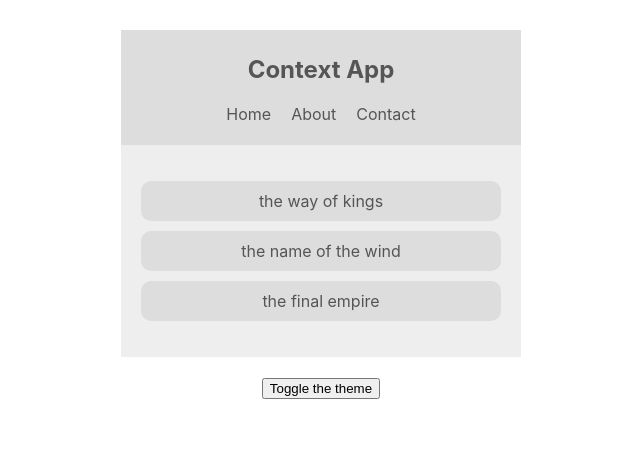
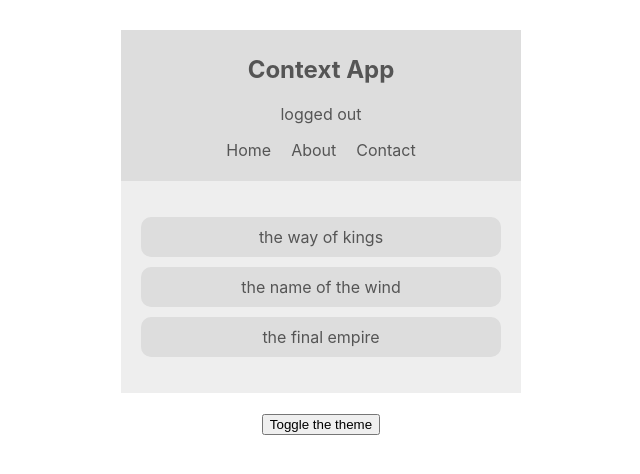
Before and after one commit to EriMiwa/context-app, a React (Create React App) app: page / in a window 1280 px wide. Shown: the top 474 px of the page, without its empty margins (319-959 px from the left). Built offline with nearby package versions, Linux system fonts and the light colour scheme.

Commit message:
add auth context

```diff
--- a/src/App.js
+++ b/src/App.js
@@ -3,15 +3,18 @@ import Navbar from './components/Navbar';
 import BookList from './components/BookList';
 import ThemeContextProvider from './contexts/ThemeContext';
 import ThemeToggle from './components/ThemeToggle';
+import AuthContextProvider from './contexts/AuthContext';
 
 
 function App() {
   return (
     <div className="App">
       <ThemeContextProvider>
-        <Navbar/>
-        <BookList/>
-        <ThemeToggle/>
+        <AuthContextProvider>
+          <Navbar/>
+          <BookList/>
+          <ThemeToggle/>
+        </AuthContextProvider>
       </ThemeContextProvider>
     </div>
   );
--- a/src/components/Navbar.js
+++ b/src/components/Navbar.js
@@ -1,16 +1,22 @@
 import React, {Component} from 'react'
 import { ThemeContext } from '../contexts/ThemeContext';
+import { AuthContext } from '../contexts/AuthContext';
 
 class Navbar extends Component {
   // static contextType = ThemeContext;
   render() {
     return (
-      <ThemeContext.Consumer>{(context) => {
-        const {isLightTheme, light, dark} = context;
+      <AuthContext.Consumer>{(authContext) => (
+        <ThemeContext.Consumer>{(themeContext) => {
+          const { isAuthenticated, toggleAuth } = authContext
+          const {isLightTheme, light, dark} = themeContext;
           const theme = isLightTheme ? light : dark;
           return (
             <nav style={{ background: theme.ui, color: theme.syntax }}>
             <h1>Context App</h1>
+            <div onClick={toggleAuth}>
+              { isAuthenticated ? 'logged in' : 'logged out'}
+            </div>
             <ul>
               <li>Home</li>
               <li>About</li>
@@ -19,6 +25,7 @@ class Navbar extends Component {
           </nav>
           )
         }}</ThemeContext.Consumer>
+        )}</AuthContext.Consumer>
      );
   }
 }
--- a/src/contexts/AuthContext.js
+++ b/src/contexts/AuthContext.js
@@ -1,13 +1,21 @@
 import React, { Component, createContext} from 'react';
+import ThemeToggle from '../components/ThemeToggle';
 
 export const AuthContext = createContext();
 
 class AuthContextProvider extends Component {
   state = {
-    isAuthenticated
-   }
+    isAuthenticated: false
+  }
+  toggleAuth = () => {
+    this.setState({ isAuthenticated: !this.isAuthenticated })
+  }
   render() {
-    return (  );
+    return (
+      <AuthContext.Provider value={{...this.state, toggleAuth: this.toggleAuth}}>
+        {this.props.children}
+      </AuthContext.Provider>
+     );
   }
 }
 
```
Lines whose indentation alone changed are shown as unchanged.
